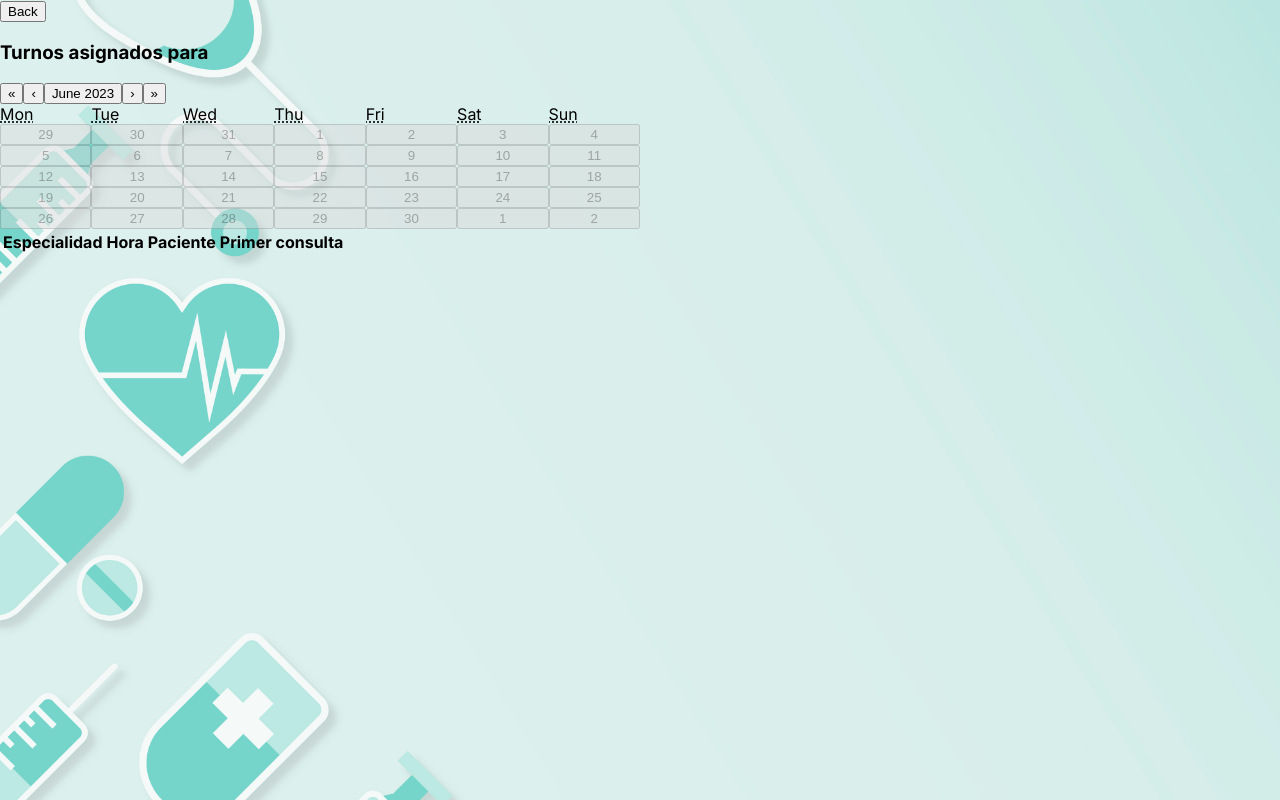
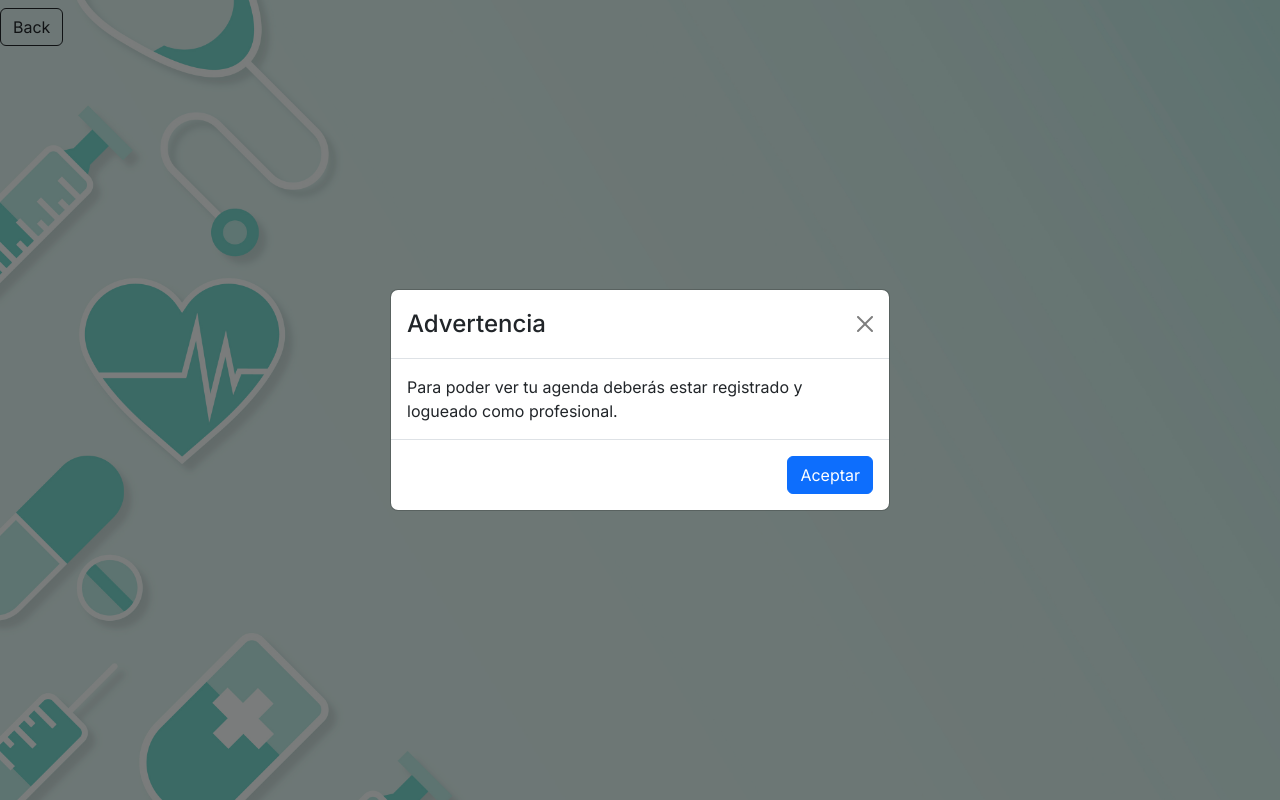
Before and after one commit to iaw-2023/Data-Detectives-React, a Next.js app in the folder data-detectives-react/: page /profesional in a window 1280 px wide. Built offline with nearby package versions, Linux system fonts and the light colour scheme.

Commit message:
Cambios page profesional

```diff
--- a/data-detectives-react/src/app/api/api.ts
+++ b/data-detectives-react/src/app/api/api.ts
@@ -1,6 +1,7 @@
 "use client";
 
 import { json } from "react-router-dom";
+import TurnosAsignadosPage from "../turnosAsignados/page";
 
 export async function getUserType(token: any){
 
@@ -16,10 +17,9 @@ export async function getUserType(token: any){
 
 }
 
-export async function getTurnosAsignadosProfesional(tipo_usuario: string, token: any) {
-  if (tipo_usuario === 'profesional') {
+export async function getTurnosAsignadosProfesional(token: any) {
     try {
-        const responseTurnos = await fetch(`https://data-detectives-laravel.vercel.app/rest/turnos_asignados_profesional`, {
+        const responseTurnosProf = await fetch(`https://data-detectives-laravel-git-promo-data-detectives.vercel.app/rest/turnos_asignados_profesional`, {
             method: 'GET',
             headers: {
               'Content-Type': 'application/json',
@@ -27,20 +27,14 @@ export async function getTurnosAsignadosProfesional(tipo_usuario: string, token:
             },
           }
         );
-        return responseTurnos.json();
+
+        return responseTurnosProf.json();
     } catch (error) {
       return {
           message: "Error al obtener los turnos asignados del profesional: " + error,
           route: "/profesional"
       };
     };
-} else {
-      return {
-          message: "El usuario logueado no está registrado como profesional.",
-          route: "/"
-      };
-
-}
 
 };
 
@@ -64,7 +58,7 @@ export async function getTurnosAsignadosPaciente(tipo_usuario: string, token: an
     };
 } else {
       return {
-          message: "El usuario logueado no está registrado como profesional.",
+          message: "El usuario logueado no está registrado como paciente.",
           route: "/"
       };
 
--- a/data-detectives-react/src/app/profesional/page.tsx
+++ b/data-detectives-react/src/app/profesional/page.tsx
@@ -2,7 +2,7 @@
 import React, { useEffect, useState } from "react";
 import CenteredDiv from "../reservar/centeredDiv";
 import Button from 'react-bootstrap/Button';
-import {  Especialidad_Profesional, TurnoAsignadoProfesional } from '../types';
+import { TurnoAsignadoProfesional } from '../types';
 import Container from "../container-fondo";
 import { useRouter } from "next/navigation";
 import Calendar from "react-calendar";
@@ -15,6 +15,8 @@ import AlertWarning from "../alert-warning";
 import { useAuth0 } from "@auth0/auth0-react";
 import { getTurnosAsignadosProfesional, getUserType } from "../api/api";
 import ModalAlert from "../Alert";
+import 'react-calendar/dist/Calendar.css';
+import 'bootstrap/dist/css/bootstrap.min.css';
 
 const ShowTurnoProfesional: React.FC = () => {
 
@@ -24,29 +26,23 @@ const ShowTurnoProfesional: React.FC = () => {
   const [selectedOption, setSelectedOption] = useState<string>();
   const [tieneTurnos, setTieneTurnos] = useState<boolean>(true);
   const [fetchRealizado, setFetch] = useState<boolean>(false);
-  const [loading, setLoading] = useState<boolean>(false);
+  const [loading, setLoading] = useState<boolean>(true);
   const [showMessage, setShowMessage] = useState(false);
-  const [showModal, setShowModal] = useState(false);
-  const [ messageModal, setMessage ] = useState<string>("");
+  const [messageModal, setMessage] = useState<string>("");
+  const [isProfesional, setIsProfesional] = useState<boolean>(false);
+  const [redirectToLogin, setRedirectToLogin] = useState<boolean>(false);
+  const [canView, setCanView] = useState<boolean>(false);
+
 
   const { getAccessTokenSilently } = useAuth0();
 
   const router = useRouter();
 
-  const { isAuthenticated } = useAuth0();
+  const { isAuthenticated, loginWithPopup, user } = useAuth0();
 
-  const { loginWithPopup } = useAuth0();
-
-  const { user } = useAuth0();
-
-  useEffect(() => {
-    if (fetchRealizado && turnosAsignados.length === 0){
-      setTieneTurnos(false);
-    }
-  }, [turnosAsignados]);
 
   const handleBack = () => {
-    router.back()
+    router.back();
   };
 
   const tileDisabled = ({ date, view }: { date: Date; view: string }) => {
@@ -68,62 +64,79 @@ const ShowTurnoProfesional: React.FC = () => {
     return null;
   };
 
-
-  useEffect(() => {
-        setFetch(false);
-        const searchTurnos = async () => {
+  const fetchUserType = async () => {
     try {
-            if (isAuthenticated) {
-              setLoading(true);
-              const newTurnosAsignados: TurnoAsignadoProfesional[] = [];
       const token = await getAccessTokenSilently();
       const userType = await getUserType(token);
-              const tipo_usuario = userType.tipo_usuario;
-              const turnosAsignadosResponse = await getTurnosAsignadosProfesional(tipo_usuario,token);
+      if (userType.tipo_usuario === "profesional") {
+        setIsProfesional(true);
+      } else {
+        setMessage("No puedes acceder a este módulo ya que no estás registrado como profesional.");
+        setShowMessage(true);
+      }
+    } catch (error) {
+      // Manejar el error al obtener el tipo de usuario
+      console.error(error);
+    }
+  };
+  const searchTurnos = async () => {
+          setCanView(true);
+          setLoading(true);
+          const token = await getAccessTokenSilently();
+          const turnosAsignadosResponse = await getTurnosAsignadosProfesional(token);
+          setLoading(false);
           if (turnosAsignadosResponse.message) {
-                setLoading(false);
+            setShowMessage(true);
             setMessage(turnosAsignadosResponse.message);
           } else {
-                  const turnos = await turnosAsignadosResponse.json();
-                  if (Array.isArray(turnos?.data)) {
+            if (Array.isArray(turnosAsignadosResponse?.data)) {
               setTieneTurnos(true);
-                    setTurnosAsignados(turnos.data);
-                    if (turnosAsignados) {
-                      for (const turnoAsignado of turnosAsignados) {
-                        newTurnosAsignados.push(turnoAsignado);
-                      }
-                      setLoading(false);
-                      if (Array.isArray(newTurnosAsignados)) {
-                        setTurnosAsignados(newTurnosAsignados);
-                        const dates = newTurnosAsignados.map((turno) => {
+              setTurnosAsignados(turnosAsignadosResponse.data);
+
+              const dates = turnosAsignadosResponse.data.map((turno: { turno: { fecha: { split: (arg0: string) => [any, any, any]; }; }; }) => {
                 const [year, month, day] = turno.turno.fecha.split("-");
                 return new Date(Number(year), Number(month) - 1, Number(day), 0, 0, 0);
               });
               setAvailableDates(dates);
-                      }
-                    }
-                  }
-                  else {
+            } else {
               setTieneTurnos(false);
               setMessage("No hay turnos asignados");
             }
           }
-            } else {
-              setMessage("Para poder visualizar tu agenda deberás loguearte.");
-              setShowMessage(true);
-              loginWithPopup();
+
+      setFetch(true);
+      setLoading(false);
+      if (turnosAsignados.length === 0) {
+        setTieneTurnos(false);
       }
   }
-          catch (error) {
-            setMessage("Error al buscar los turnos: "+ error);
+
+  useEffect(() => {
+    fetchUserType();
+  }, [user]);
+
+  useEffect(() => {
+    if (isAuthenticated) {
+      setRedirectToLogin(false);
+        if (isProfesional) {
+          setCanView(true);
+          searchTurnos();
+          if (fetchRealizado && turnosAsignados.length === 0) {
+            setTieneTurnos(false);
+          }
+        }
+      } else {
+        setCanView(false);
+        setMessage("Para poder ver tu agenda deberás estar registrado y logueado como profesional.");
         setShowMessage(true);
+        setRedirectToLogin(true);
       }
+ }, [isAuthenticated, getUserType, isProfesional]);
 
-        };
-  }, [turnosAsignados]);
+  /// ACOMODAR LO QUE PASA CUANDO CAMBIA TURNOSASIGNADOS!!!!
 
   const handleSelectAsignados = (date: Date) => {
-    const dateFormat = date ? formatDate(date) : '';
+    const dateFormat = date ? formatDate(date) : "";
     setSelectedOption(dateFormat);
 
     const filteredTurnos = turnosAsignados.filter(
@@ -132,8 +145,8 @@ const ShowTurnoProfesional: React.FC = () => {
 
     setTurnosAsignadosFecha(filteredTurnos.sort((a, b) => {
       return a.turno.hora.localeCompare(b.turno.hora);
-    }))
-  }
+    }));
+  };
 
   const formatDate = (date: Date) => {
     const year = date.getFullYear();
@@ -143,14 +156,16 @@ const ShowTurnoProfesional: React.FC = () => {
   };
 
   const handleBackModal = () => {
-    setShowMessage(false);
+    if (redirectToLogin) {
+      loginWithPopup();
+    } else router.push("/");
   };
 
   const handleCloseModal = () => {
-    setShowModal(false);
+    if (redirectToLogin) {
+      loginWithPopup();
+    } else router.push("/");
   };
-
-  const tooltipMessage = "Para ver los turnos asignados, primero deberás seleccionar alguno de los días marcados en el calendario";
 
 
   return (
@@ -158,13 +173,18 @@ const ShowTurnoProfesional: React.FC = () => {
       <Button className="btn mt-2" variant="outline-dark" onClick={handleBack}>
         Back
       </Button>
+      { canView ? (
       <CenteredDiv>
-      <ModalAlert show={showMessage} onClose={handleCloseModal} onBack={handleBackModal} message={messageModal}/>
+        <ModalAlert
+          show={showMessage}
+          onClose={handleCloseModal}
+          onBack={handleBackModal}
+          message={messageModal}
+        />
         <CardTurnosAsignados>
-      <h3 className='text-white text-center mt-3'>Turnos asignados para {user?.name}</h3>
-      { !turnosAsignadosFecha && (
-           <IconTooltip tooltipMessage={tooltipMessage}/> )
-        }
+          <h3 className="text-white text-center mt-3">
+            Turnos asignados para {user?.nickname}
+          </h3>
           <CenteredDivCalendar>
             <Calendar
               className="text-dark"
@@ -173,11 +193,12 @@ const ShowTurnoProfesional: React.FC = () => {
               value={getSelectedDate()}
             />
           </CenteredDivCalendar>
-        {!tieneTurnos ?
-            ( <AlertWarning mensaje={"No hay turnos asignados."}/> ) :
-            ( loading ?
-                      ( <AppSpinner loading={loading}></AppSpinner> ) :
-                      ( <Table striped bordered hover className="table-responsive-s">
+          {!tieneTurnos ? (
+            <AlertWarning mensaje={"No hay turnos asignados."} />
+          ) : loading ? (
+            <AppSpinner loading={loading}></AppSpinner>
+          ) : (
+            <Table striped bordered hover className="table-responsive-s">
               <thead className="bg-white">
                 <tr>
                   <th className="text-dark">Especialidad</th>
@@ -189,23 +210,31 @@ const ShowTurnoProfesional: React.FC = () => {
               <tbody>
                 {turnosAsignadosFecha.map((turno) => (
                   <tr key={turno.id}>
-                              <td className="text-white">{turno.turno.profesional_especialidad.especialidad.nombre}</td>
+                    <td className="text-white">
+                      {turno.turno.profesional_especialidad.especialidad.nombre}
+                    </td>
                     <td className="text-white">{turno.turno.hora}</td>
-                              <td className="text-white">{turno.paciente.apellido_paciente + " " + turno.paciente.nombre_paciente}</td>
-                              <td className="text-white">{turno.primer_consulta ? "Si" : "No"}</td>
+                    <td className="text-white">
+                      {turno.paciente.apellido_paciente + " " + turno.paciente.nombre_paciente}
+                    </td>
+                    <td className="text-white">
+                      {turno.primer_consulta ? "Si" : "No"}
+                    </td>
                   </tr>
                 ))}
               </tbody>
             </Table>
-                    )
-            )
-        }
+          )}
         </CardTurnosAsignados>
-    </CenteredDiv>
+      </CenteredDiv>) :
+      ( <ModalAlert
+      show={showMessage}
+      onClose={handleCloseModal}
+      onBack={handleBackModal}
+      message={messageModal}
+      />)}
     </Container>
-
   );
 };
 
-
 export default ShowTurnoProfesional;
--- a/data-detectives-react/src/app/turnosAsignados/page.tsx
+++ b/data-detectives-react/src/app/turnosAsignados/page.tsx
@@ -104,7 +104,7 @@ const TurnosAsignadosPage: React.FC = () => {
         )}
         { loading && (<AppSpinner loading={loading}></AppSpinner> )}
         <CardTitle>
-          <h3 className='text-white text-center mt-3'>Turnos asignados a {user?.name} </h3>
+          <h3 className='text-white text-center mt-3'>Turnos asignados a {user?.nickname} </h3>
         </CardTitle>
         {!tieneTurnos ? (
           <AlertWarning mensaje={"No hay turnos asignados."}/>
```
Lines whose indentation alone changed are shown as unchanged.
